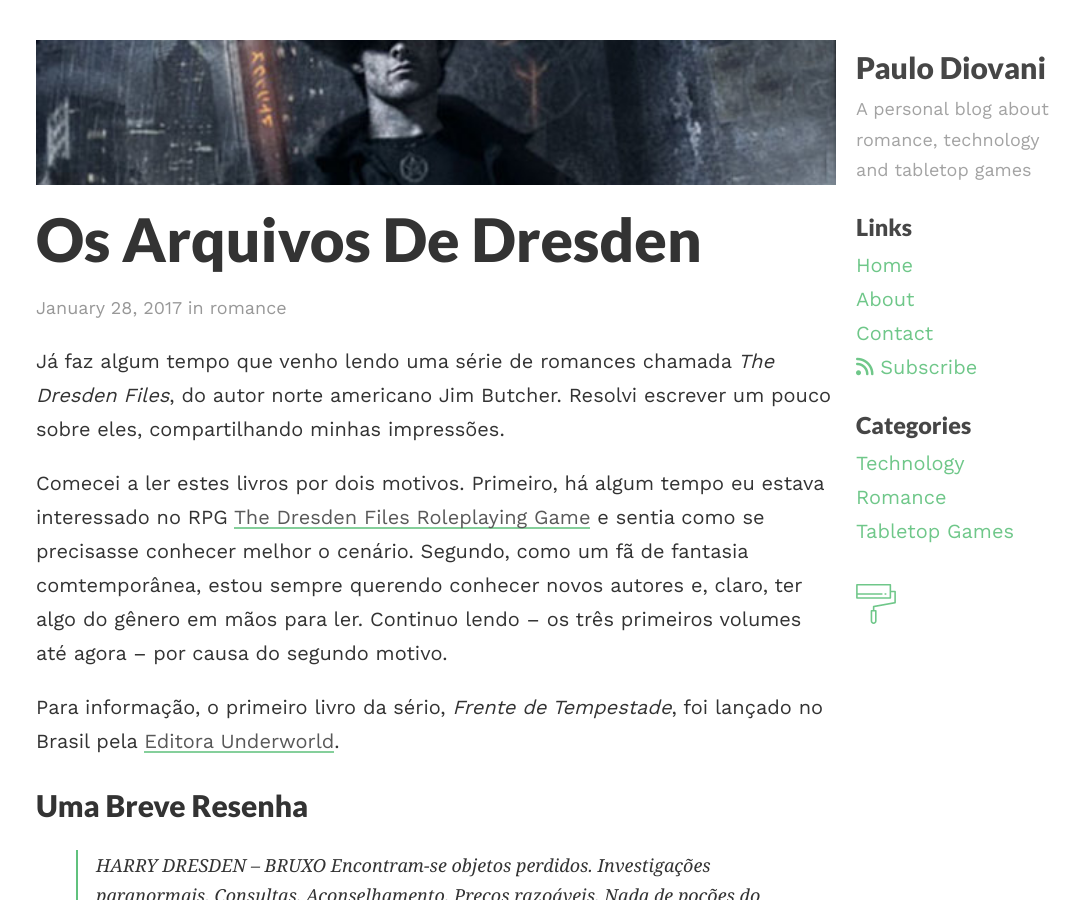
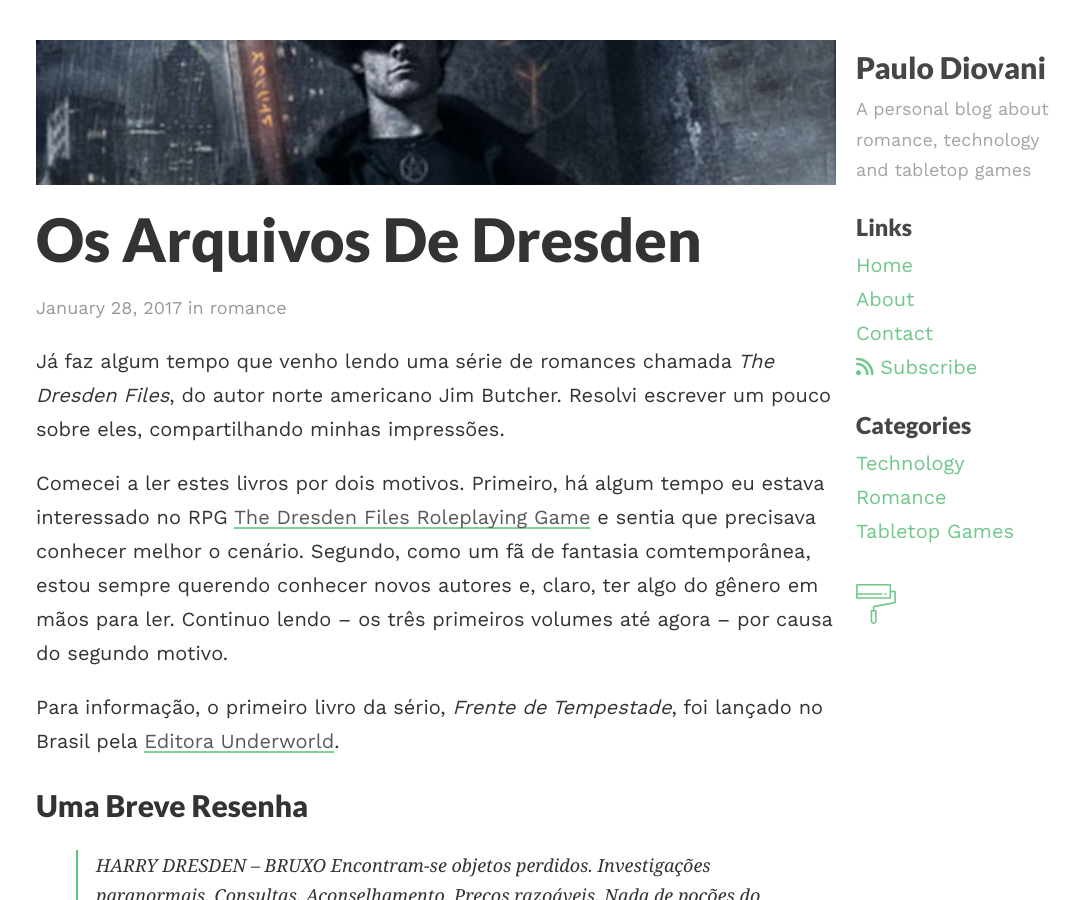
Before and after one commit to paulodiovani/blog.diovani.com, a Jekyll site: the page built from romance/_posts/2017-01-28-the-dresden-files-novels.md, in a window 1280 px wide and 900 px high. Shown: the whole window, without its empty margins (204-1280 px from the left). Built offline with Jekyll 4.4.1, drawn with Linux system fonts in a browser that asks for light colours; nearby versions of some CDN libraries; comment, search, counter and statistics services are not loaded.

Commit message:
Minor text correction

```diff
--- a/romance/_posts/2017-01-28-the-dresden-files-novels.md
+++ b/romance/_posts/2017-01-28-the-dresden-files-novels.md
@@ -7,7 +7,7 @@ image_credits: Cover art from Storm Front by Chris McGrath
 
 Já faz algum tempo que venho lendo uma série de romances chamada _The Dresden Files_, do autor norte americano Jim Butcher. Resolvi escrever um pouco sobre eles, compartilhando minhas impressões.
 
-Comecei a ler estes livros por dois motivos. Primeiro, há algum tempo eu estava interessado no RPG [The Dresden Files Roleplaying Game](http://www.evilhat.com/home/dresden-files-rpg/) e sentia como se precisasse conhecer melhor o cenário. Segundo, como um fã de fantasia comtemporânea, estou sempre querendo conhecer novos autores e, claro, ter algo do gênero em mãos para ler. Continuo lendo -- os três primeiros volumes até agora -- por causa do segundo motivo.
+Comecei a ler estes livros por dois motivos. Primeiro, há algum tempo eu estava interessado no RPG [The Dresden Files Roleplaying Game](http://www.evilhat.com/home/dresden-files-rpg/) e sentia que precisava conhecer melhor o cenário. Segundo, como um fã de fantasia comtemporânea, estou sempre querendo conhecer novos autores e, claro, ter algo do gênero em mãos para ler. Continuo lendo -- os três primeiros volumes até agora -- por causa do segundo motivo.
 
 Para informação, o primeiro livro da sério, _Frente de Tempestade_, foi lançado no Brasil pela [Editora Underworld](https://editoraunderworld.wordpress.com/).
 
```
